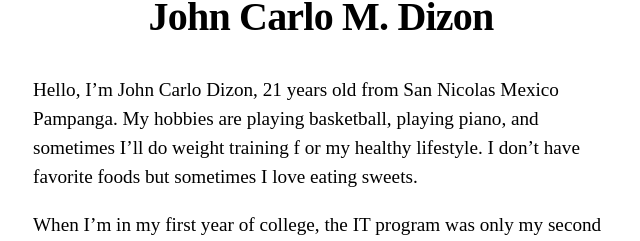
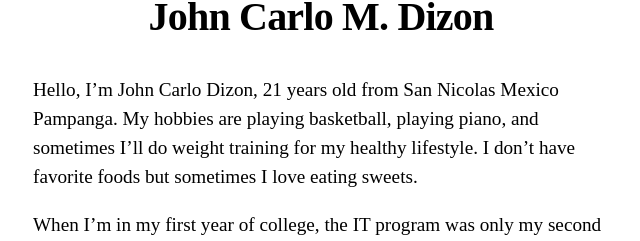
Before and after one commit to JCDizon30/nextjs, a Next.js app: page / in a window 1280 px wide. Shown: the part 215-456 px from the top of the page, without its empty margins (319-959 px from the left). Built offline with nearby package versions, Linux system fonts and the light colour scheme.

Commit message:
Update index.js

```diff
--- a/pages/index.js
+++ b/pages/index.js
@@ -10,8 +10,8 @@ export default function Home() {
       </Head>
       <section className={utilStyles.headingMd}>
         <p>Hello, I’m John Carlo Dizon, 21 years old from San Nicolas Mexico Pampanga.
-         My hobbies are playing basketball, playing piano, and sometimes I’ll do weight training f
-         or my healthy lifestyle. I don’t have favorite foods but sometimes I love eating sweets.</p>
+         My hobbies are playing basketball, playing piano, and sometimes I’ll do weight training for
+         my healthy lifestyle. I don’t have favorite foods but sometimes I love eating sweets.</p>
 
         <p>When I’m in my first year of college, the IT program was only my second choice. because the program
            I want to take that time is about businessing, because I have a plan to build a business in the near future.
```
